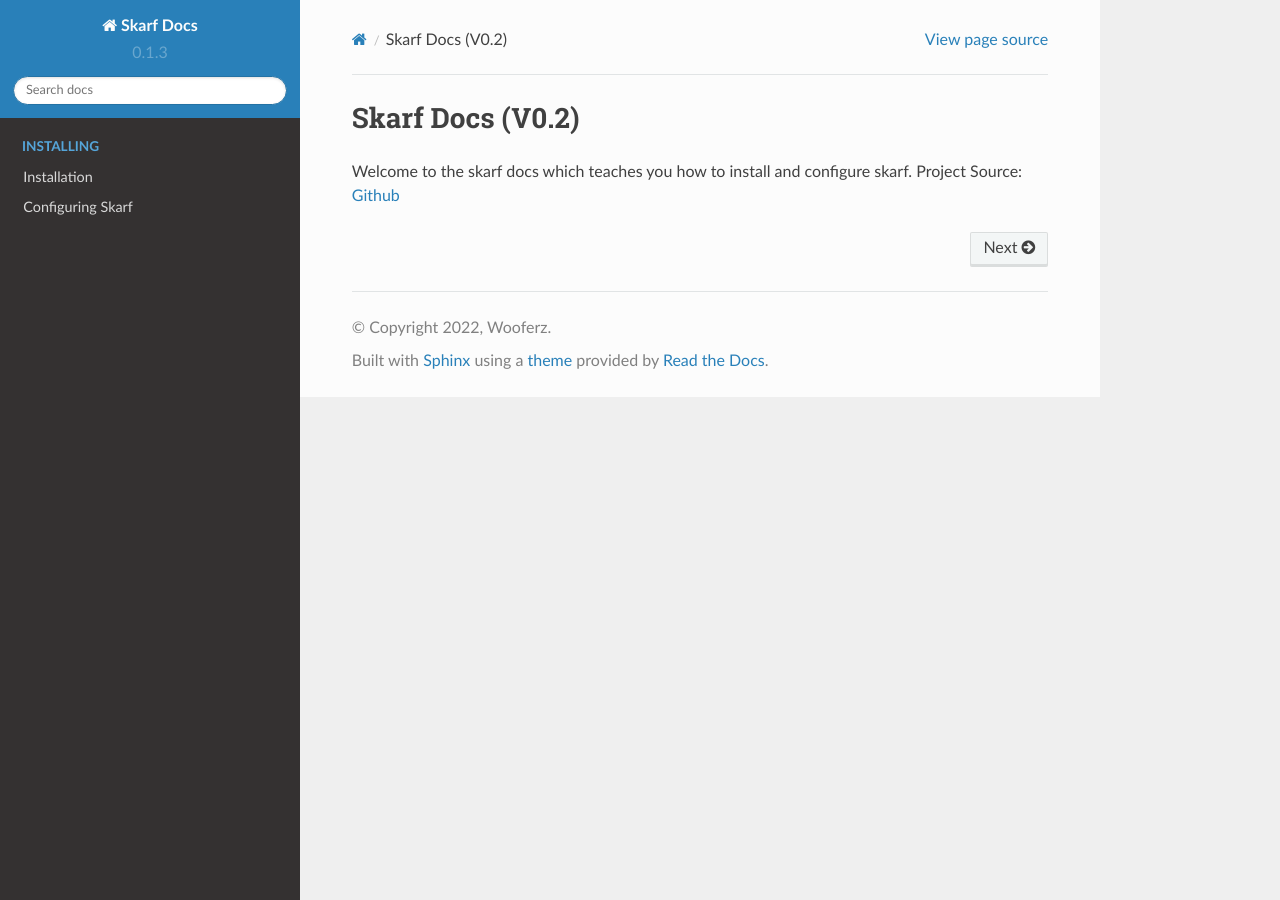
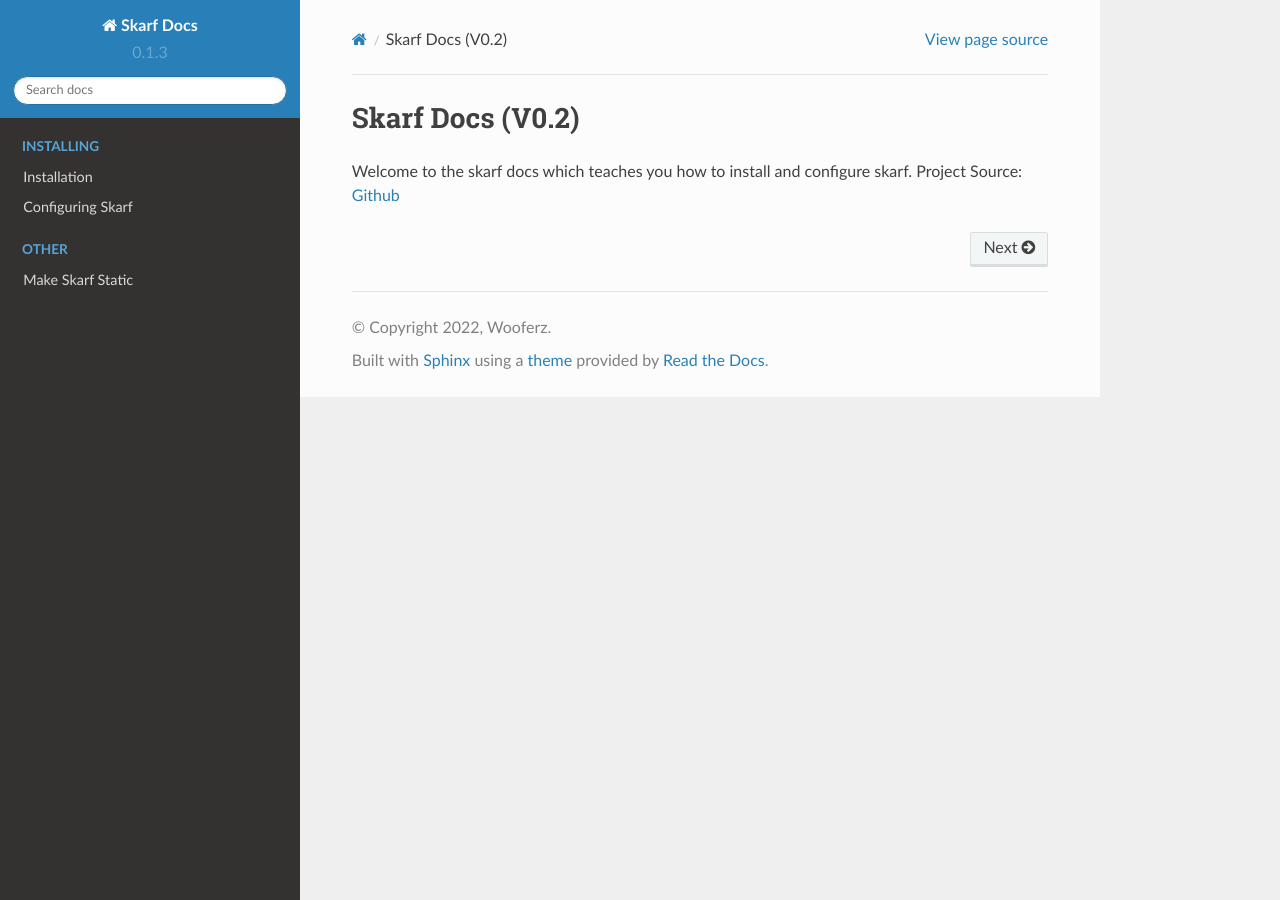
Before and after one commit to woooferz/skarf-docs, a Sphinx documentation site: the page built from docs/source/index.rst, in a window 1280 px wide. Built offline with Sphinx 7.4.7 and the Read the Docs theme 2.0.0, drawn with Linux system fonts in a browser that asks for light colours.

Commit message:
Make your skarf instance static.

```diff
--- a/docs/source/index.rst
+++ b/docs/source/index.rst
@@ -13,3 +13,10 @@ skarf. Project Source: `Github`_
 
    installation
    configure
+
+.. toctree::
+   :caption: Other
+   :maxdepth: 2
+   :hidden:
+
+   static
```
Also changed, not shown: docs/source/static.rst (added, +11 -0 lines), 1 other file.
